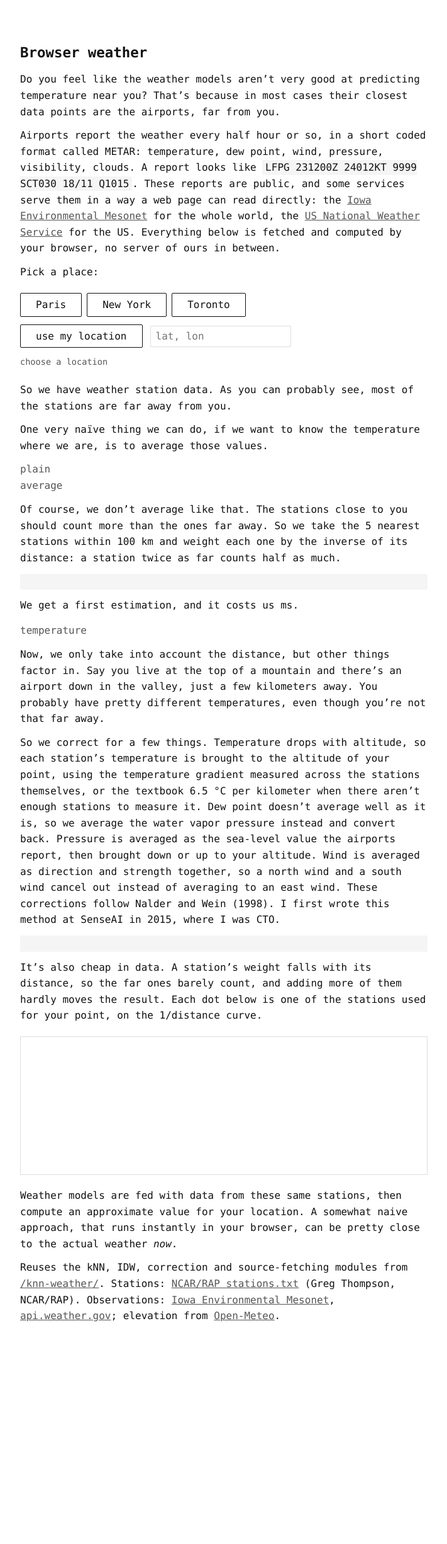
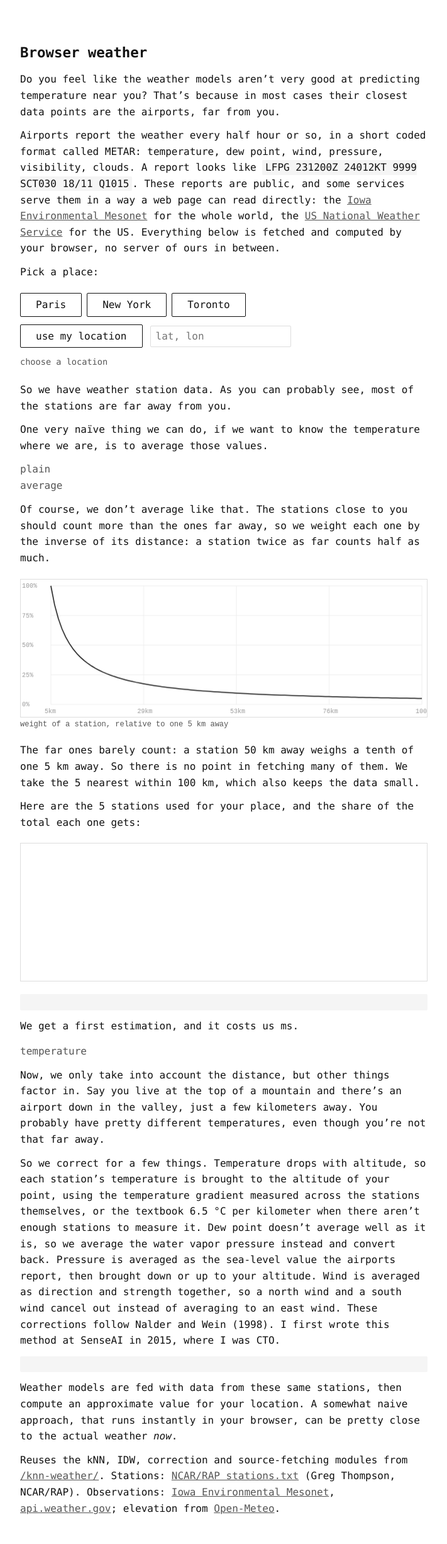
Before and after one commit to idle-intelligence/trucs.ai, a Jekyll site: the page built from blog/browser-weather.md, in a window 1280 px wide. Shown: the whole page at 63% size, without its empty margins (284-995 px from the left). Built offline with Jekyll 4.4.1, drawn with Linux system fonts in a browser that asks for light colours; before the commit the page ends 2146 px from its top, so only the background shows below that; some of the changed lines change nothing that is shown.

Commit message:
browser-weather: theory chart (far stations add nothing) before the 5-station weight chart

```diff
--- a/blog/browser-weather.md
+++ b/blog/browser-weather.md
@@ -34,7 +34,21 @@ One very naïve thing we can do, if we want to know the temperature where we are
   <span class="output-value" id="bw-plain-mean-value"></span>
 </div>
 
-Of course, we don't average like that. The stations close to you should count more than the ones far away. So we take the 5 nearest stations within 100 km and weight each one by the inverse of its distance: a station twice as far counts half as much.
+Of course, we don't average like that. The stations close to you should count more than the ones far away, so we weight each one by the inverse of its distance: a station twice as far counts half as much.
+
+<div id="bw-theory-app">
+  <canvas id="bw-theory-chart"></canvas>
+  <p class="bw-caption">weight of a station, relative to one 5 km away</p>
+</div>
+
+The far ones barely count: a station 50 km away weighs a tenth of one 5 km away. So there is no point in fetching many of them. We take the 5 nearest within 100 km, which also keeps the data small.
+
+Here are the 5 stations used for your place, and the share of the total each one gets:
+
+<div id="bw-weight-app">
+  <canvas id="bw-weight-chart"></canvas>
+  <p id="bw-weight-caption" class="bw-caption"></p>
+</div>
 
 <pre id="bw-weighted-eq" class="bw-equation"></pre>
 
@@ -53,13 +67,6 @@ So we correct for a few things. Temperature drops with altitude, so each station
 
 <div id="bw-output-panel"></div>
 
-It's also cheap in data. A station's weight falls with its distance, so the far ones barely count, and adding more of them hardly moves the result. Each dot below is one of the stations used for your point, on the 1/distance curve.
-
-<div id="bw-weight-app">
-  <canvas id="bw-weight-chart"></canvas>
-  <p id="bw-weight-caption" class="bw-caption"></p>
-</div>
-
 Weather models are fed with data from these same stations, then compute an approximate value for your location. A somewhat naive approach, that runs instantly in your browser, can be pretty close to the actual weather _now_.
 
 <p class="panel-desc">
@@ -67,7 +74,7 @@ Weather models are fed with data from these same stations, then compute an appro
 </p>
 
 <style>
-  #bw-app, #bw-weight-app { margin: 1.25em 0; }
+  #bw-app, #bw-theory-app, #bw-weight-app { margin: 1.25em 0; }
   #bw-app button {
     font-family: inherit;
     font-size: 1rem;
@@ -143,7 +150,7 @@ Weather models are fed with data from these same stations, then compute an appro
     white-space: pre-wrap;
     margin: 0.75em 0;
   }
-  #bw-weight-chart {
+  #bw-theory-chart, #bw-weight-chart {
     display: block;
     width: 100%;
     height: 220px;
--- a/blog/browser-weather/app.js
+++ b/blog/browser-weather/app.js
@@ -31,6 +31,7 @@ const finalEq = document.getElementById('bw-final-eq');
 const outputPanel = document.getElementById('bw-output-panel');
 const weightChartCanvas = document.getElementById('bw-weight-chart');
 const weightCaption = document.getElementById('bw-weight-caption');
+const theoryChartCanvas = document.getElementById('bw-theory-chart');
 
 let weightPlot = null; // { terms, total }
 
@@ -218,6 +219,55 @@ function fitCanvas(canvas, ctx) {
   return { w: rect.width, h: rect.height };
 }
 
+function drawTheoryChart() {
+  const ctx = theoryChartCanvas.getContext('2d');
+  const { w, h } = fitCanvas(theoryChartCanvas, ctx);
+  ctx.clearRect(0, 0, w, h);
+
+  const dMin = 5, dMax = 100, yMax = 100;
+  const plotW = w - PAD_L - PAD_R;
+  const plotH = h - PAD_T - PAD_B;
+  const xAt = (d) => PAD_L + ((d - dMin) / (dMax - dMin)) * plotW;
+  const yAt = (pct) => PAD_T + plotH - (pct / yMax) * plotH;
+
+  ctx.strokeStyle = '#eee';
+  ctx.fillStyle = '#999';
+  ctx.font = '10px ui-monospace, monospace';
+  ctx.lineWidth = 1;
+  for (let t = 0; t <= 4; t++) {
+    const pct = (t / 4) * yMax;
+    const y = yAt(pct);
+    ctx.beginPath();
+    ctx.moveTo(PAD_L, y);
+    ctx.lineTo(w - PAD_R, y);
+    ctx.stroke();
+    ctx.fillText(`${pct.toFixed(0)}%`, 2, y + 3);
+  }
+  for (let t = 0; t <= 4; t++) {
+    const d = dMin + (t / 4) * (dMax - dMin);
+    const x = xAt(d);
+    ctx.beginPath();
+    ctx.moveTo(x, PAD_T);
+    ctx.lineTo(x, h - PAD_B);
+    ctx.stroke();
+    ctx.fillText(`${d.toFixed(0)}km`, x - 10, h - 6);
+  }
+
+  // w(d) = 5 / d, relative to a station 5 km away (100%).
+  ctx.strokeStyle = '#111';
+  ctx.lineWidth = 1.5;
+  ctx.beginPath();
+  const steps = 100;
+  for (let i = 0; i <= steps; i++) {
+    const d = dMin + (i / steps) * (dMax - dMin);
+    const pct = (5 / d) * 100;
+    const x = xAt(d);
+    const y = yAt(Math.min(pct, yMax));
+    if (i === 0) ctx.moveTo(x, y); else ctx.lineTo(x, y);
+  }
+  ctx.stroke();
+}
+
 function drawWeightChart() {
   if (!weightPlot) return;
   const ctx = weightChartCanvas.getContext('2d');
@@ -369,7 +419,8 @@ async function run(lat, lon) {
 }
 
 renderCityButtons();
-window.addEventListener('resize', () => { drawWeightChart(); });
+drawTheoryChart();
+window.addEventListener('resize', () => { drawTheoryChart(); drawWeightChart(); });
 
 // Exposed for headless verification.
 window.__bwApp = { run };
```
